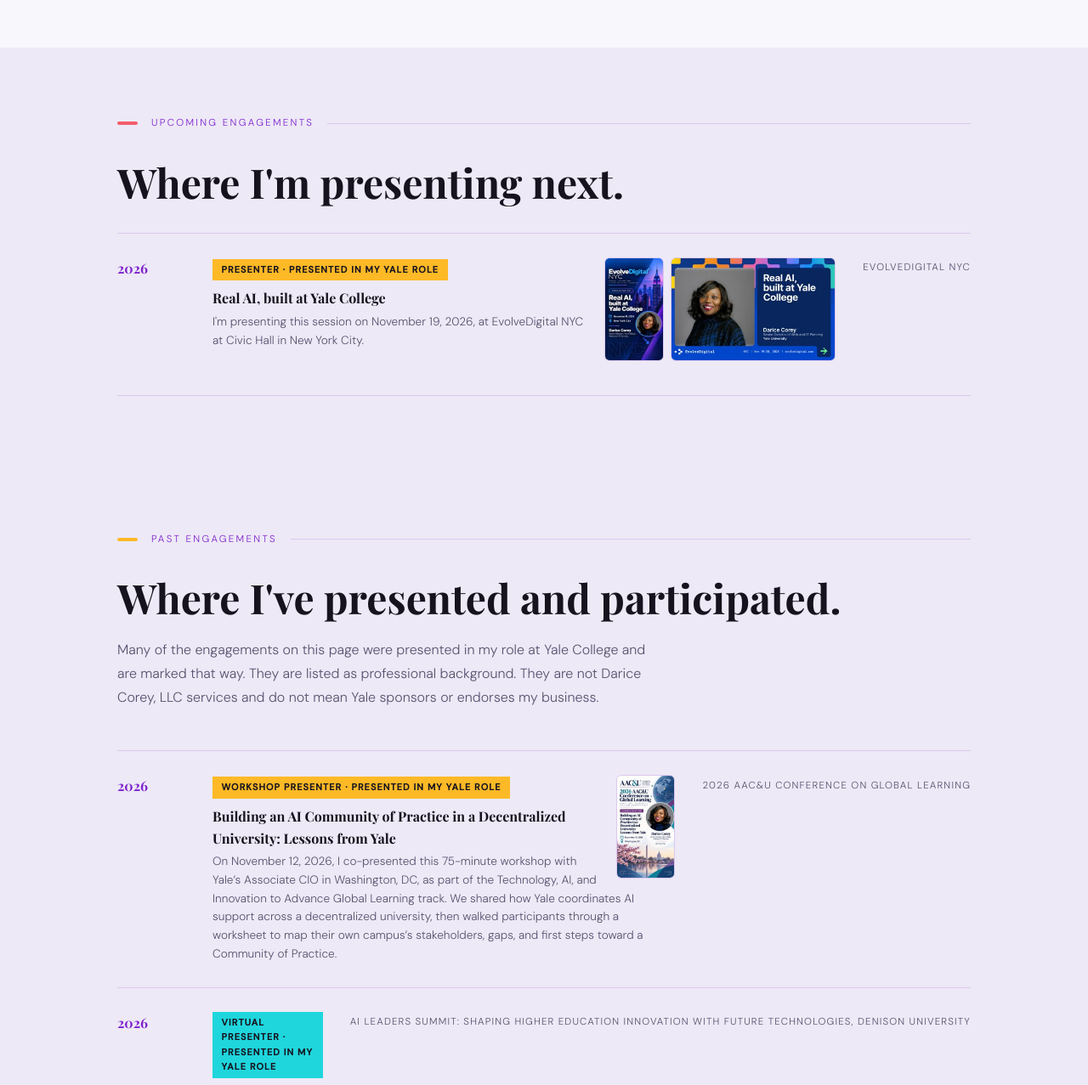
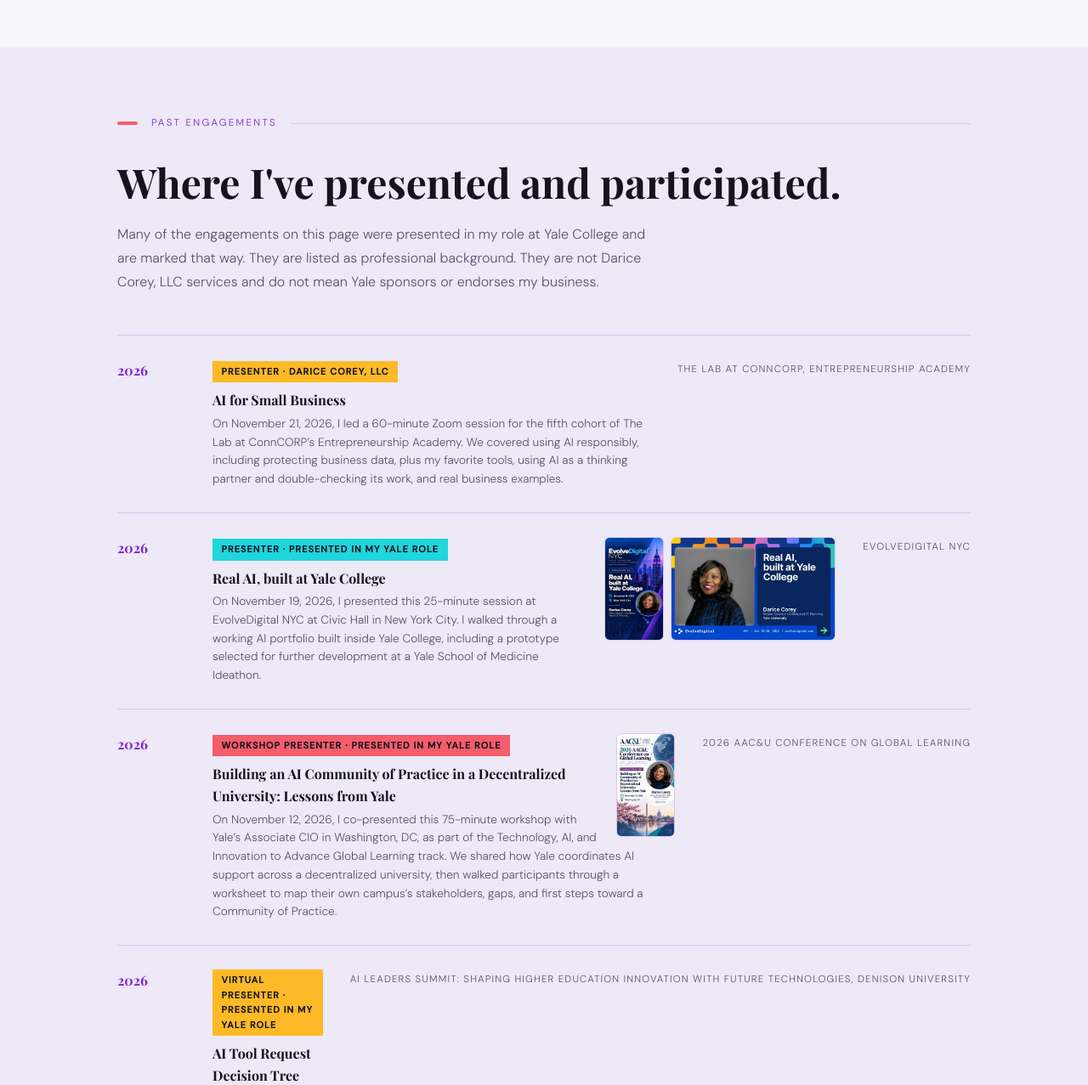
Before and after one commit to dcoreyrasm/dcoreyrasm.github.io, a Jekyll site: the page built from speaking.html, in a window 1280 px wide and 1400 px high, scrolled down 3837 px, cut to the strip 123-1400 px from the top of the window. Shown: the whole strip at 85% size. Built offline with Jekyll 4.4.1, drawn with Linux system fonts in a browser that asks for light colours; some web fonts are replaced.

Commit message:
Speaking page: mark EvolveDigital NYC delivered, add ConnCORP AI for Small Business
Co-Authored-By: Claude Opus 5.5 <noreply@anthropic.com>
Claude-Session: https://claude.ai/code/session_012t3srwnp9Mh6fvJSACukoo

```diff
--- a/speaking.html
+++ b/speaking.html
@@ -97,26 +97,22 @@
       </div>
     </section>
 
-    <section aria-labelledby="upcoming-heading">
-      <div class="container">
-        <p class="section-label">Upcoming Engagements</p>
-        <h2 class="section-heading" id="upcoming-heading">Where I'm presenting next.</h2>
-        <div class="engagements">
-          <div class="engagement-item">
-            <div class="engagement-year">2026</div>
-            <div class="engagement-body"><div class="engagement-thumbs"><a class="engagement-thumb" href="/images/events/speaking/evolvedigital-nyc-2026.jpg" target="_blank" rel="noopener" aria-label="View full event graphic: EvolveDigital NYC event graphic for Real AI, built at Yale College, November 19, 2026 (opens in new tab)"><img src="/images/events/speaking/evolvedigital-nyc-2026-thumb.jpg" alt="EvolveDigital NYC event graphic for Real AI, built at Yale College, November 19, 2026" loading="lazy" /></a><a class="engagement-thumb" href="/images/events/speaking/evolvedigital-nyc-2026-landscape.jpg" target="_blank" rel="noopener" aria-label="View full event graphic: EvolveDigital NYC speaker card for Real AI, built at Yale College, November 19 to 20, 2026 (opens in new tab)"><img src="/images/events/speaking/evolvedigital-nyc-2026-landscape-thumb.jpg" alt="EvolveDigital NYC speaker card for Real AI, built at Yale College, November 19 to 20, 2026" loading="lazy" /></a></div><span class="engagement-role">Presenter &middot; Presented in my Yale role</span><h4>Real AI, built at Yale College</h4><p>I'm presenting this session on November 19, 2026, at EvolveDigital NYC at Civic Hall in New York City.</p></div>
-            <div class="engagement-venue">EvolveDigital NYC</div>
-          </div>
-        </div>
-      </div>
-    </section>
-
     <section aria-labelledby="engagements-heading" style="background:var(--bg2);">
       <div class="container">
         <p class="section-label">Past Engagements</p>
         <h2 class="section-heading" id="engagements-heading">Where I've presented and participated.</h2>
         <p class="section-sub">Many of the engagements on this page were presented in my role at Yale College and are marked that way. They are listed as professional background. They are not Darice Corey, LLC services and do not mean Yale sponsors or endorses my business.</p>
         <div class="engagements">
+          <div class="engagement-item">
+            <div class="engagement-year">2026</div>
+            <div class="engagement-body"><span class="engagement-role">Presenter &middot; Darice Corey, LLC</span><h4>AI for Small Business</h4><p>On November 21, 2026, I led a 60-minute Zoom session for the fifth cohort of The Lab at ConnCORP&rsquo;s Entrepreneurship Academy. We covered using AI responsibly, including protecting business data, plus my favorite tools, using AI as a thinking partner and double-checking its work, and real business examples.</p></div>
+            <div class="engagement-venue">The Lab at ConnCORP, Entrepreneurship Academy</div>
+          </div>
+          <div class="engagement-item">
+            <div class="engagement-year">2026</div>
+            <div class="engagement-body"><div class="engagement-thumbs"><a class="engagement-thumb" href="/images/events/speaking/evolvedigital-nyc-2026.jpg" target="_blank" rel="noopener" aria-label="View full event graphic: EvolveDigital NYC event graphic for Real AI, built at Yale College, November 19, 2026 (opens in new tab)"><img src="/images/events/speaking/evolvedigital-nyc-2026-thumb.jpg" alt="EvolveDigital NYC event graphic for Real AI, built at Yale College, November 19, 2026" loading="lazy" /></a><a class="engagement-thumb" href="/images/events/speaking/evolvedigital-nyc-2026-landscape.jpg" target="_blank" rel="noopener" aria-label="View full event graphic: EvolveDigital NYC speaker card for Real AI, built at Yale College, November 19 to 20, 2026 (opens in new tab)"><img src="/images/events/speaking/evolvedigital-nyc-2026-landscape-thumb.jpg" alt="EvolveDigital NYC speaker card for Real AI, built at Yale College, November 19 to 20, 2026" loading="lazy" /></a></div><span class="engagement-role">Presenter &middot; Presented in my Yale role</span><h4>Real AI, built at Yale College</h4><p>On November 19, 2026, I presented this 25-minute session at EvolveDigital NYC at Civic Hall in New York City. I walked through a working AI portfolio built inside Yale College, including a prototype selected for further development at a Yale School of Medicine Ideathon.</p></div>
+            <div class="engagement-venue">EvolveDigital NYC</div>
+          </div>
           <div class="engagement-item">
             <div class="engagement-year">2026</div>
             <div class="engagement-body"><div class="engagement-thumbs"><a class="engagement-thumb" href="/images/events/speaking/aacu-global-learning-2026.jpg" target="_blank" rel="noopener" aria-label="View full event graphic: 2026 AAC&amp;U Conference on Global Learning event graphic for Building an AI Community of Practice in a Decentralized University, November 12, 2026 (opens in new tab)"><img src="/images/events/speaking/aacu-global-learning-2026-thumb.jpg" alt="2026 AAC&amp;U Conference on Global Learning event graphic for Building an AI Community of Practice in a Decentralized University, November 12, 2026" loading="lazy" /></a></div><span class="engagement-role">Workshop Presenter &middot; Presented in my Yale role</span><h4>Building an AI Community of Practice in a Decentralized University: Lessons from Yale</h4><p>On November 12, 2026, I co-presented this 75-minute workshop with Yale&rsquo;s Associate CIO in Washington, DC, as part of the Technology, AI, and Innovation to Advance Global Learning track. We shared how Yale coordinates AI support across a decentralized university, then walked participants through a worksheet to map their own campus&rsquo;s stakeholders, gaps, and first steps toward a Community of Practice.</p></div>
```
